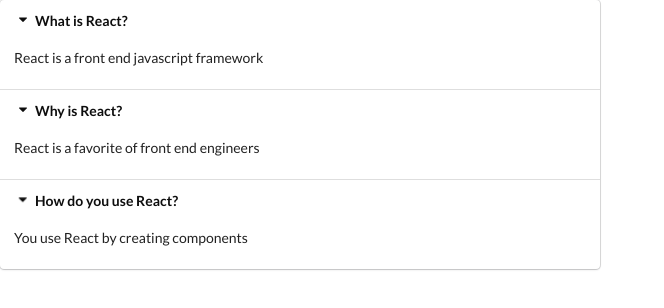
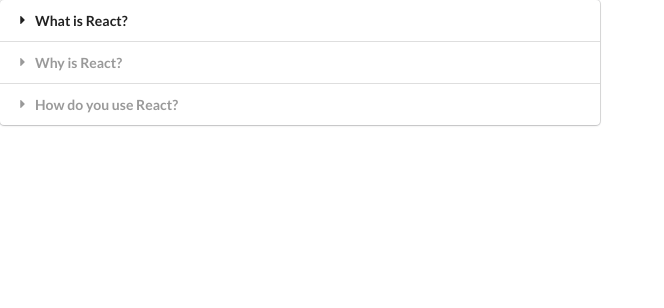
Before and after one commit to sheridp2/react-widget, a React (Create React App) app: page / in a window 1280 px wide. Shown: the top 308 px of the page, without its empty margins (0-664 px from the left). Built offline with nearby package versions, Linux system fonts and the light colour scheme.

Commit message:
accordian working using hook

```diff
--- a/src/components/Accordion.js
+++ b/src/components/Accordion.js
@@ -1,15 +1,26 @@
-import React from 'react';
+import React, { useState } from 'react';
 
 const Accordion = ({ items }) => {
-  const renderedItems = items.map( item => {
+  const [activeIndex, setActiveIndex] = useState(null);
+
+  const onTitleClick = (index) =>{
+    setActiveIndex(index)
+  }
+
+  const renderedItems = items.map((item, index) => {
+    const active = index === activeIndex ? 'active' : '';
+
     return(
 
       <React.Fragment key={item.title}>
-        <div className="title active">
+        <div
+          className={`title ${active}`}
+          onClick={() => onTitleClick(index)}
+        >
           <i className="dropdown icon"></i>
             {item.title}
         </div>
-        <div className="content active">
+        <div className={`content ${active}`}>
           <p>{item.content}</p>
         </div>
       </React.Fragment>
```
